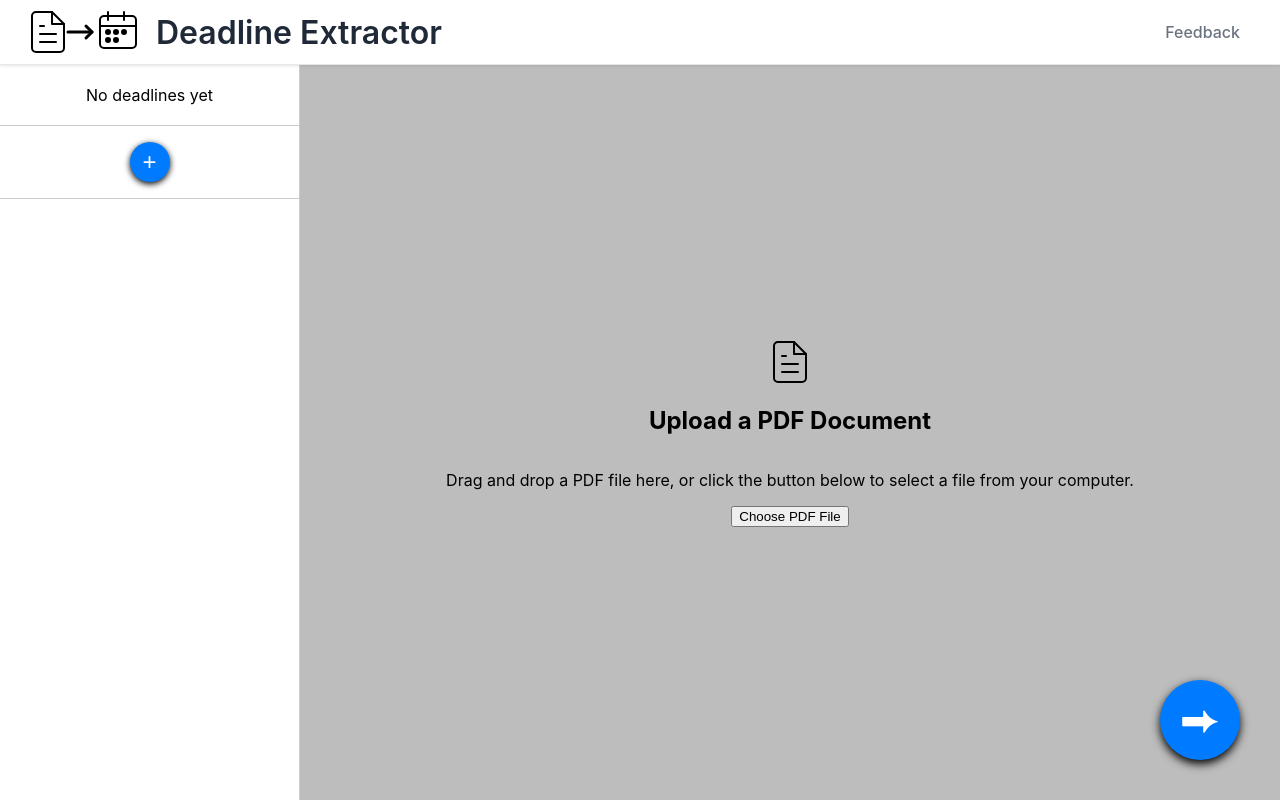
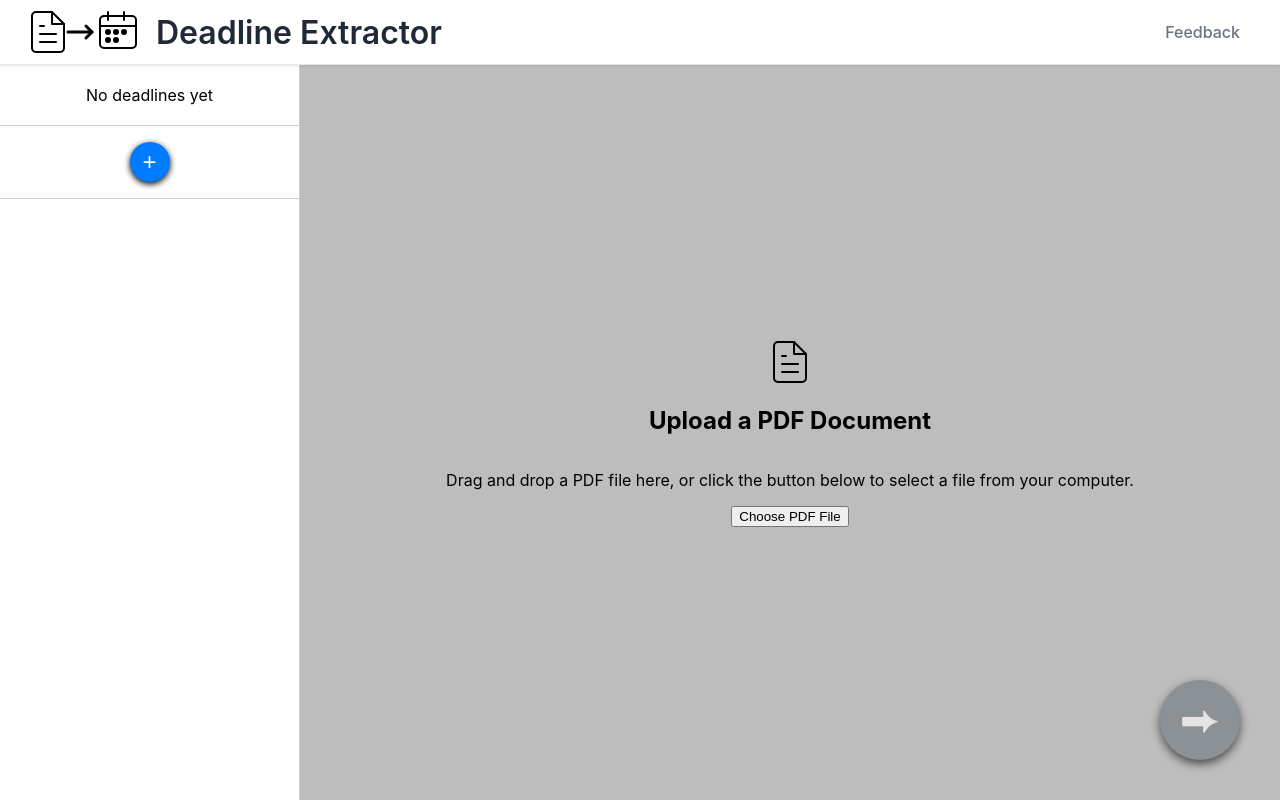
Before and after one commit to tim-macphail/DeadlineExtractor, a React (Vite) app in the folder frontend/: page / in a window 1280 px wide. Built offline with nearby package versions, Linux system fonts and the light colour scheme.

Commit message:
extract floating action button

```diff
--- a/frontend/src/App.tsx
+++ b/frontend/src/App.tsx
@@ -1,6 +1,7 @@
 import { Sidebar } from "./components/Sidebar/Sidebar";
 import { PdfViewer } from "./components/PdfViewer/PdfViewer";
 import { TopBar } from "./components/TopBar/TopBar";
+import { FloatingActionButton } from "./components/FloatingActionButton/FloatingActionButton";
 import { useFileUpload } from "./hooks/useFileUpload";
 import { useDeadlineHighlightManagement } from "./hooks/useDeadlineHighlightManagement";
 import { useHashNavigation } from "./hooks/useHashNavigation";
@@ -62,9 +63,9 @@ export function App() {
   });
 
   // Modal state
-  const [isModalOpen, setIsModalOpen] = useState(false);
-  const handleOpenModal = () => setIsModalOpen(true);
-  const handleCloseModal = () => setIsModalOpen(false);
+  const [isPreviewModalOpen, setIsPreviewModalOpen] = useState(false);
+  const handleOpenModal = () => setIsPreviewModalOpen(true);
+  const handleCloseModal = () => setIsPreviewModalOpen(false);
 
   // Edit modal state
   const [isEditModalOpen, setIsEditModalOpen] = useState(false);
@@ -100,26 +101,10 @@ export function App() {
             overflow: "hidden",
           }}
         >
-          <div style={{ position: "absolute", bottom: "40px", right: "40px", zIndex: 900 }}>
-            <button
-              style={{
-                border: "none",
-                backgroundColor: "#007bff",
-                height: "80px",
-                width: "80px",
-                borderRadius: "50%",
-                textAlign: "center",
-                fontSize: "40px",
-                cursor: "pointer",
-                color: "white",
-                boxShadow: "0 4px 10px black",
-              }}
-              disabled={deadlines.length === 0}
-              onClick={handleOpenModal}
-            >
-              ⮕
-            </button>
-          </div>
+          <FloatingActionButton
+            onClick={handleOpenModal}
+            disabled={deadlines.length === 0}
+          />
           {url ? (
             <>
               <PdfViewer
@@ -146,7 +131,7 @@ export function App() {
               onUploadClick={handleUploadClick}
             />
           )}
-          <Modal isOpen={isModalOpen} onClose={handleCloseModal}>
+          <Modal isOpen={isPreviewModalOpen} onClose={handleCloseModal}>
             <PreviewModalContent deadlines={deadlines} />
           </Modal>
 
--- /dev/null
+++ b/frontend/src/components/FloatingActionButton/FloatingActionButton.tsx
@@ -0,0 +1,36 @@
+import React from 'react';
+
+interface FloatingActionButtonProps {
+  onClick: () => void;
+  disabled: boolean;
+}
+
+export const FloatingActionButton: React.FC<FloatingActionButtonProps> = ({
+  onClick,
+  disabled,
+}) => {
+  return (
+    <div style={{ position: "absolute", bottom: "40px", right: "40px", zIndex: 900 }}>
+      <button
+        style={{
+          border: "none",
+          backgroundColor: disabled ? "#6c757d" : "#007bff",
+          height: "80px",
+          width: "80px",
+          borderRadius: "50%",
+          textAlign: "center",
+          fontSize: "40px",
+          cursor: disabled ? "not-allowed" : "pointer",
+          color: "white",
+          boxShadow: "0 4px 10px black",
+          opacity: disabled ? 0.6 : 1,
+          transition: "all 0.2s ease",
+        }}
+        disabled={disabled}
+        onClick={onClick}
+      >
+        ⮕
+      </button>
+    </div>
+  );
+};
```
